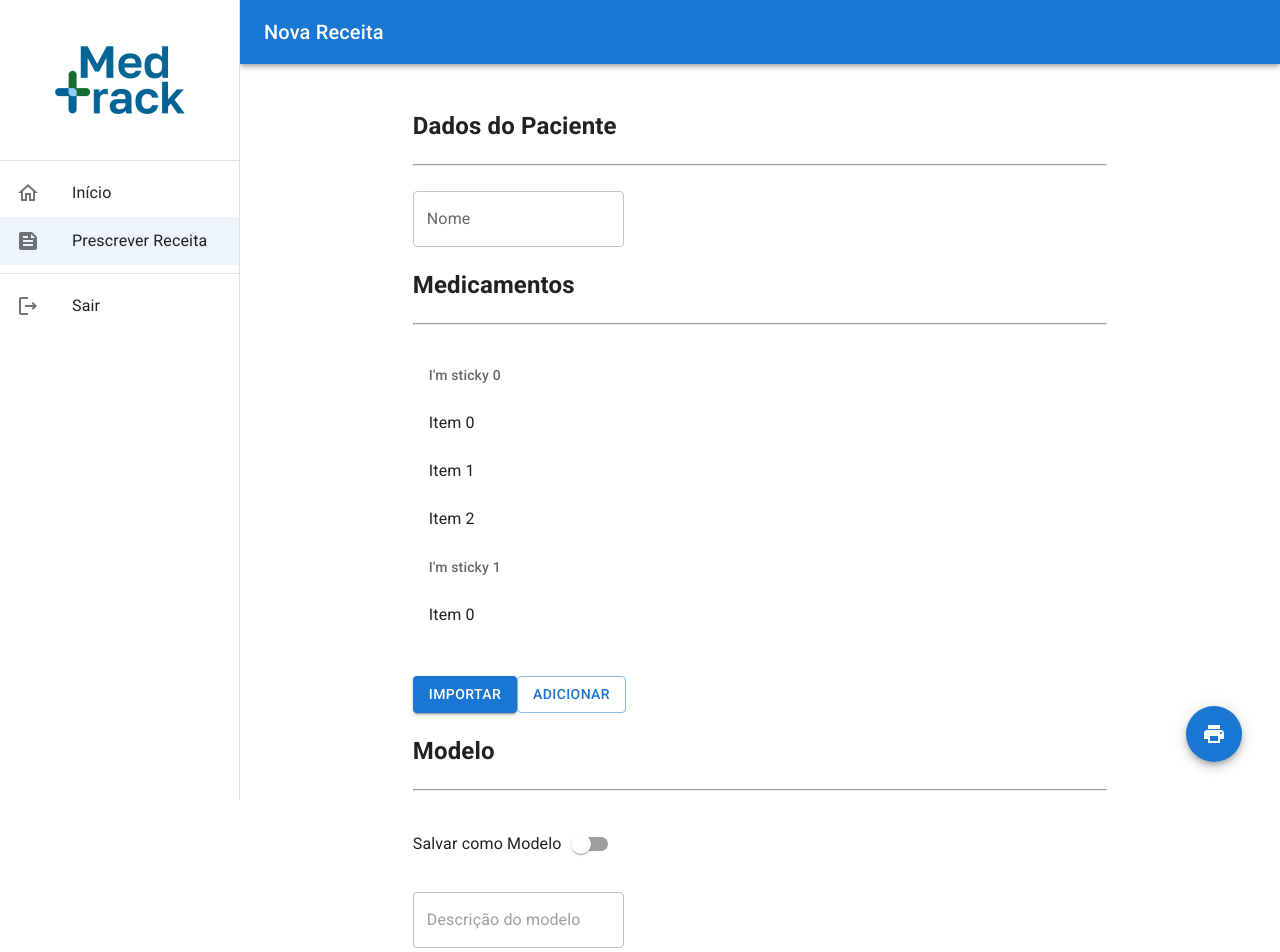
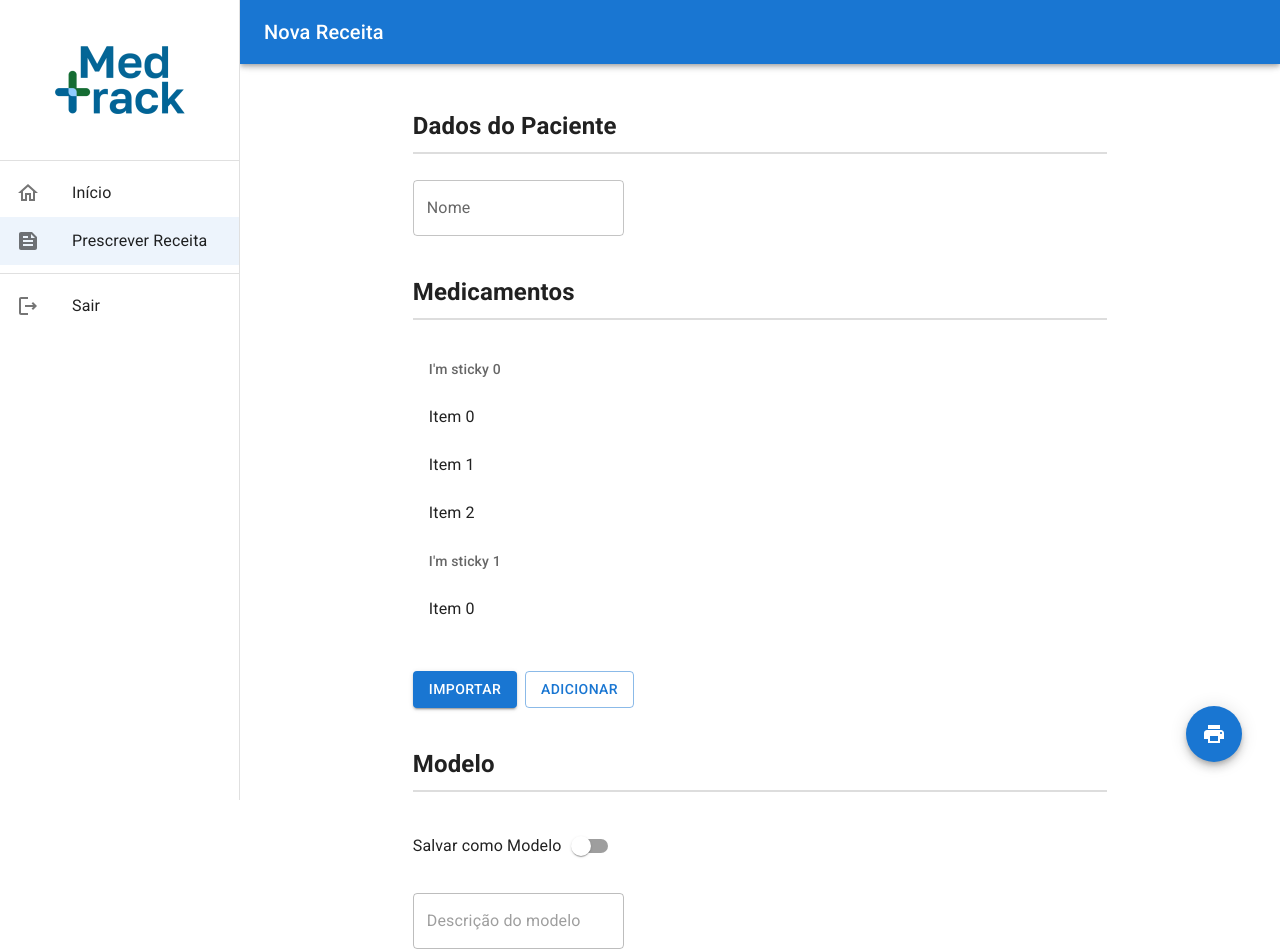
Before and after one commit to TaigoI/MedtrackWeb, a React (Create React App) app: page /app/receita in a window 1280 px wide. Shown: the top 952 px of the page. Built offline with nearby package versions, Linux system fonts and the light colour scheme.

Commit message:
refactor: PDSG3-45 use styled components

```diff
--- a/package.json
+++ b/package.json
@@ -16,6 +16,7 @@
     "@types/node": "^16.18.25",
     "@types/react": "^18.2.0",
     "@types/react-dom": "^18.2.1",
+    "@types/styled-components": "^5.1.26",
     "localforage": "^1.10.0",
     "match-sorter": "^6.3.1",
     "react": "^18.2.0",
@@ -24,6 +25,7 @@
     "react-router-dom": "^6.10.0",
     "react-scripts": "5.0.1",
     "sort-by": "^1.2.0",
+    "styled-components": "^5.3.10",
     "typescript": "^4.9.5",
     "web-vitals": "^2.1.4"
   },
--- a/src/presentation/pages/app/create-prescription/index.tsx
+++ b/src/presentation/pages/app/create-prescription/index.tsx
@@ -2,8 +2,9 @@ import React, { useState } from 'react';
 
 import Toolbar from '@mui/material/Toolbar';
 import { DashboardContainerComponent } from '../../../components/dashboard-container';
-import { Box, Button, Fab, List, ListItem, ListItemText, ListSubheader, Switch, TextField } from '@mui/material';
-import { Feed, Print } from '@mui/icons-material';
+import { Box, ListItem, ListItemText, ListSubheader, Switch, TextField } from '@mui/material';
+import { Print } from '@mui/icons-material';
+import { AddMedicationButton, ContentContainer, HorizontalRule, ImportMedicationButton, MainContainer, MedicationButtonsContainer, MedicationList, PrintFloatingButton, SaveAsTemplateContainer, SectionContainer, Title } from './styles';
 
 export const CreatePrescriptionScreen: React.FC = () => {
   const [saveAsTemplate, setSaveAsTemplate] = useState<boolean>();
@@ -13,45 +14,20 @@ export const CreatePrescriptionScreen: React.FC = () => {
       title: 'Nova Receita'
     }}>
       <Toolbar />
-      <Box sx={{
-        display: 'flex',
-        flexDirection: 'column',
-        justifyContent: 'center',
-        alignItems: 'center',
-      }}>
-        <Fab
-          color="primary"
-          aria-label="add"
-          sx={{
-            position: 'fixed',
-            right: '0',
-            bottom: '0',
-            margin: '2.4rem'
-          }}
-        >
+      <MainContainer>
+        <PrintFloatingButton>
           <Print />
-        </Fab>
-        <Box sx={{width: '70%'}}>
-          <Box sx={{backgroundColor: ''}}>
-            <h2>Dados do Paciente</h2>
-            <hr style={{marginBottom: '1.6rem'}} />
+        </PrintFloatingButton>
+        <ContentContainer>
+          <Box>
+            <Title>Dados do Paciente</Title>
+            <HorizontalRule />
             <TextField label='Nome' />
           </Box>
-          <Box sx={{backgroundColor: ''}}>
-            <h2>Medicamentos</h2>
-            <hr style={{marginBottom: '1.6rem'}}/>
-            <Box sx={{width: '100%', backgroundColor: ''}}>
-              <List
-                sx={{
-                  width: '100%',
-                  bgcolor: 'background.paper',
-                  position: 'relative',
-                  overflow: 'auto',
-                  maxHeight: 300,
-                  '& ul': { padding: 0 },
-                }}
-                subheader={<li />}
-              >
+          <SectionContainer>
+            <Title>Medicamentos</Title>
+            <HorizontalRule/>
+            <MedicationList>
               {[0, 1, 2, 3, 4].map((sectionId) => (
                 <li key={`section-${sectionId}`}>
                   <ul>
@@ -64,24 +40,23 @@ export const CreatePrescriptionScreen: React.FC = () => {
                   </ul>
                 </li>
               ))}
-              </List>
-              <Box sx={{marginTop: '1.6rem'}}>
-                <Button variant='contained'>Importar</Button>
-                <Button variant='outlined'>Adicionar</Button>
-              </Box>
-            </Box>
-          </Box>
-          <Box>
-            <h2>Modelo</h2>
-            <hr style={{marginBottom: '1.6rem'}} />
-            <Box sx={{display: 'flex', alignItems: 'center', marginBottom: '1.2rem'}}>
+            </MedicationList>
+            <MedicationButtonsContainer>
+              <ImportMedicationButton>Importar</ImportMedicationButton>
+              <AddMedicationButton>Adicionar</AddMedicationButton>
+            </MedicationButtonsContainer>
+          </SectionContainer>
+          <SectionContainer>
+            <Title>Modelo</Title>
+            <HorizontalRule />
+            <SaveAsTemplateContainer>
               <p>Salvar como Modelo</p>
               <Switch defaultChecked={false} value={saveAsTemplate} onChange={e => setSaveAsTemplate(e.target.checked)} />
-            </Box>
+            </SaveAsTemplateContainer>
             <TextField label='Descrição do modelo' disabled={!saveAsTemplate} />
-          </Box>
-        </Box>
-      </Box>
+          </SectionContainer>
+        </ContentContainer>
+      </MainContainer>
     </DashboardContainerComponent>
   );
 };
--- /dev/null
+++ b/src/presentation/pages/app/create-prescription/styles.tsx
@@ -0,0 +1,69 @@
+import { Box, Button, Fab, List } from '@mui/material';
+import styled from 'styled-components';
+
+export const MainContainer = styled(Box)`
+  display: flex;
+  flex-direction: column;
+  justify-content: center;
+  align-items: center;
+`;
+
+export const ContentContainer = styled(Box)`
+  width: 70%;
+`;
+
+export const PrintFloatingButton = styled(Fab).attrs({
+  color: 'primary',
+  sx: {
+    position: 'fixed',
+    right: '0',
+    bottom: '0',
+    margin: '2.4rem'
+  }
+})``;
+
+export const Title = styled.h2`
+  margin-bottom: 0;
+`;
+
+export const HorizontalRule = styled.hr`
+  margin-bottom: 1.6rem;
+  border: 1px solid #ddd;
+`;
+
+export const MedicationList = styled(List).attrs({
+  sx: {
+    width: '100%',
+    bgcolor: 'background.paper',
+    position: 'relative',
+    overflow: 'auto',
+    maxHeight: 300,
+    '& ul': { padding: 0 },
+  },
+  subheader: <li />
+})``
+
+export const MedicationButtonsContainer = styled(Box)`
+  margin-top: 1.6rem;
+`
+
+export const ImportMedicationButton = styled(Button).attrs({
+  variant: 'contained'
+})``;
+
+export const AddMedicationButton = styled(Button).attrs({
+  variant: 'outlined',
+  sx: {
+    marginLeft: '0.5rem'
+  }
+})``;
+
+export const SectionContainer = styled(Box)`
+  margin-top: 2.4rem;
+`;
+
+export const SaveAsTemplateContainer = styled(Box)`
+  display: flex;
+  align-items: center;
+  margin-bottom: 1.2rem;
+`;
```
Also changed, not shown: 1 other file (tests, documents, lock files or other folders). Lines whose indentation alone changed are shown as unchanged.
